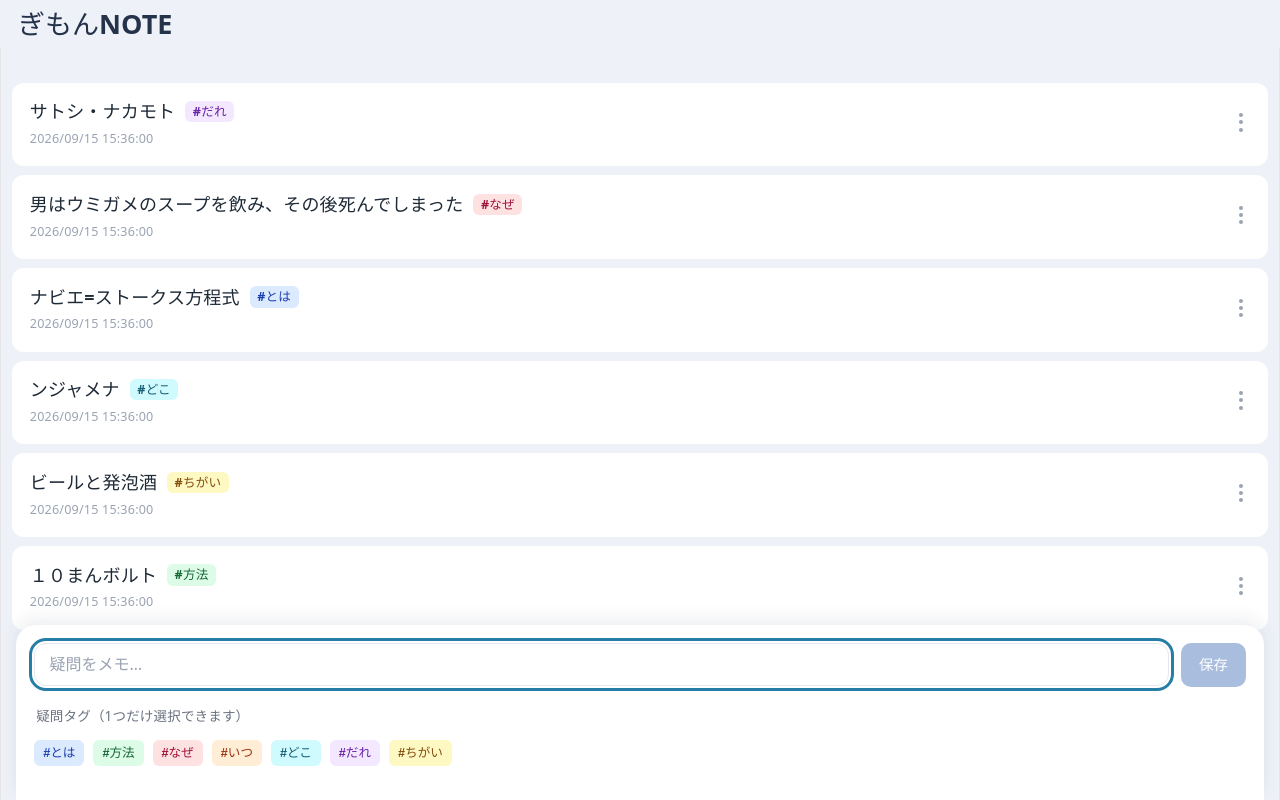
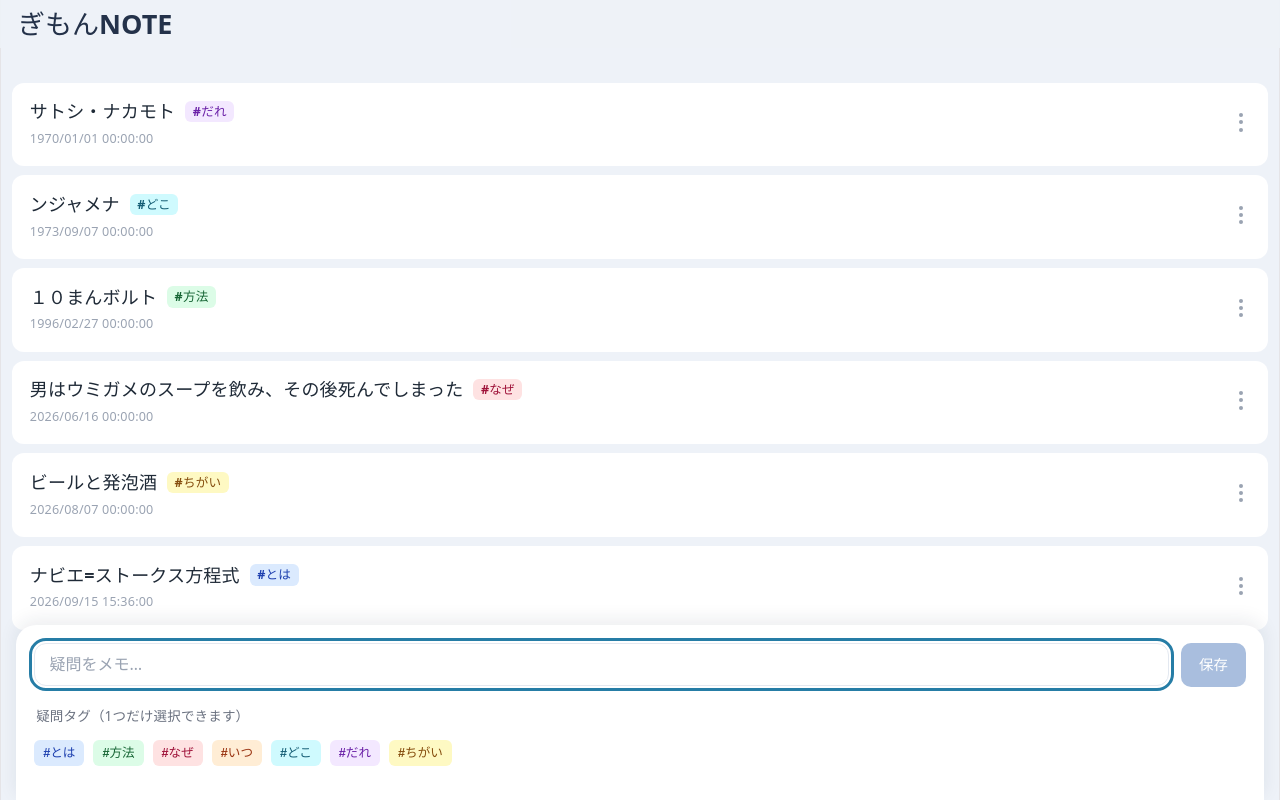
Before and after one commit to ak-2302/forgechu, a React (Vite) app in the folder vite-project/: page / in a window 1280 px wide. Built offline with nearby package versions, Linux system fonts and the light colour scheme.

Commit message:
ヘッダーの色味を調整

```diff
--- a/vite-project/src/App.css
+++ b/vite-project/src/App.css
@@ -21,7 +21,7 @@
   display: flex;
   align-items: center;
   justify-content: space-between;
-  background-color: #eef2f8;
+  background-color: rgb(238 242 248 / 92%);
   padding: 0.6rem 1rem;
 }
 
--- a/vite-project/src/App.tsx
+++ b/vite-project/src/App.tsx
@@ -6,12 +6,12 @@ import { TAGS, TAG_KEY, type Tag } from './tags';
 
 function App() {
   const [memos, setMemos] = useState<{ id: string; textData: string; date: string; tags: Tag[] }[]>([
-    { id: 'initial-1', textData: 'サトシ・ナカモト', date: '2026/09/15 15:36:00', tags: ['だれ'] },
-    { id: 'initial-2', textData: '男はウミガメのスープを飲み、その後死んでしまった', date: '2026/09/15 15:36:00', tags: ['なぜ'] },
-    { id: 'initial-3', textData: 'ナビエ=ストークス方程式', date: '2026/09/15 15:36:00', tags: ['とは'] },
-    { id: 'initial-4', textData: 'ンジャメナ', date: '2026/09/15 15:36:00', tags: ['どこ'] },
-    { id: 'initial-5', textData: 'ビールと発泡酒', date: '2026/09/15 15:36:00', tags: ['ちがい'] },
-    { id: 'initial-6', textData: '１０まんボルト', date: '2026/09/15 15:36:00', tags: ['方法'] },
+    { id: 'initial-1', textData: 'サトシ・ナカモト', date: '1970/01/01 00:00:00', tags: ['だれ'] },
+    { id: 'initial-2', textData: 'ンジャメナ', date: '1973/09/07 00:00:00', tags: ['どこ'] },
+    { id: 'initial-3', textData: '１０まんボルト', date: '1996/02/27 00:00:00', tags: ['方法'] },
+    { id: 'initial-4', textData: '男はウミガメのスープを飲み、その後死んでしまった', date: '2026/06/16 00:00:00', tags: ['なぜ'] },
+    { id: 'initial-5', textData: 'ビールと発泡酒', date: '2026/08/07 00:00:00', tags: ['ちがい'] },
+    { id: 'initial-6', textData: 'ナビエ=ストークス方程式', date: '2026/09/15 15:36:00', tags: ['とは'] },
   ]);
   const [text, setText] = useState('');
   const [selectedTag, setSelectedTag] = useState<Tag | null>(null);
```
